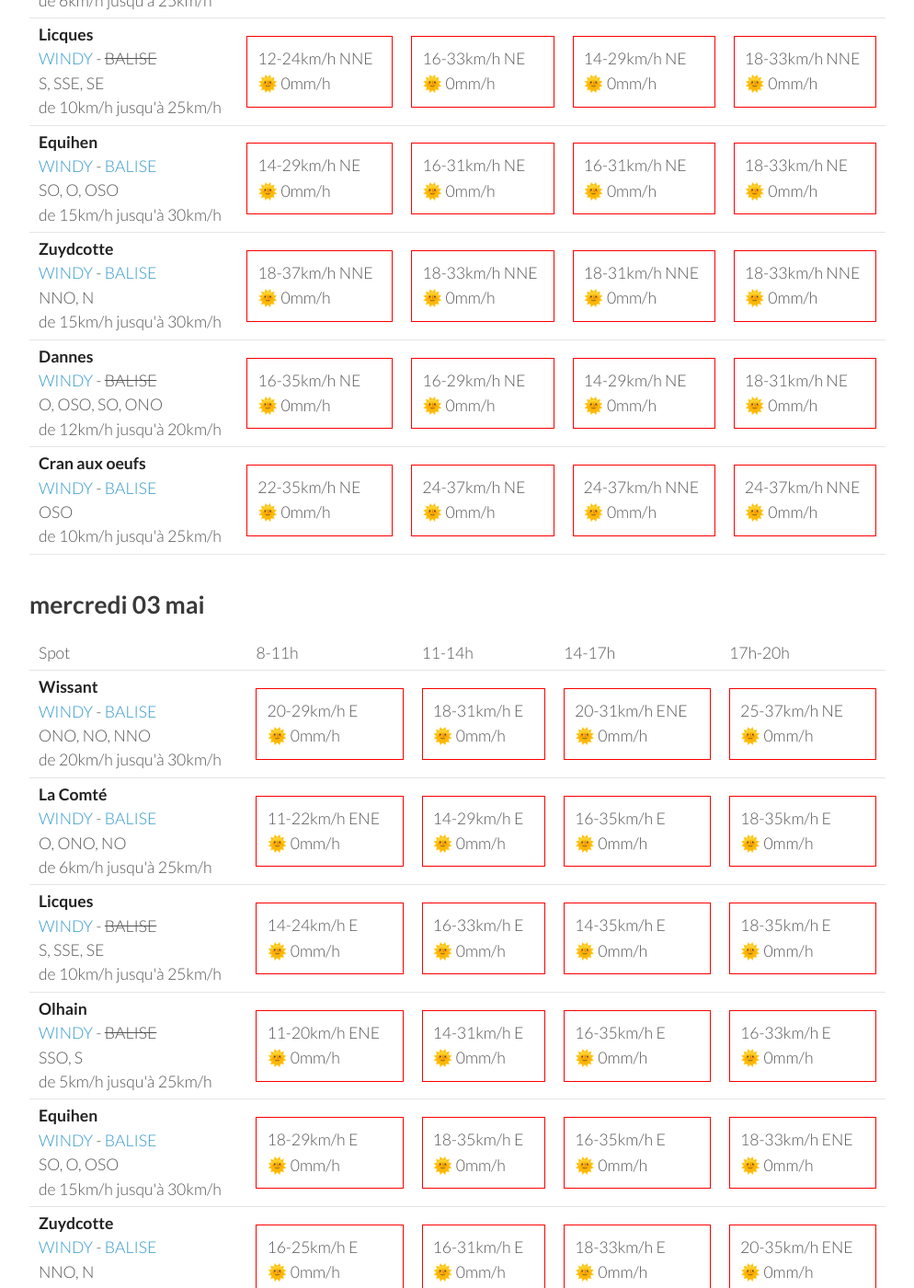
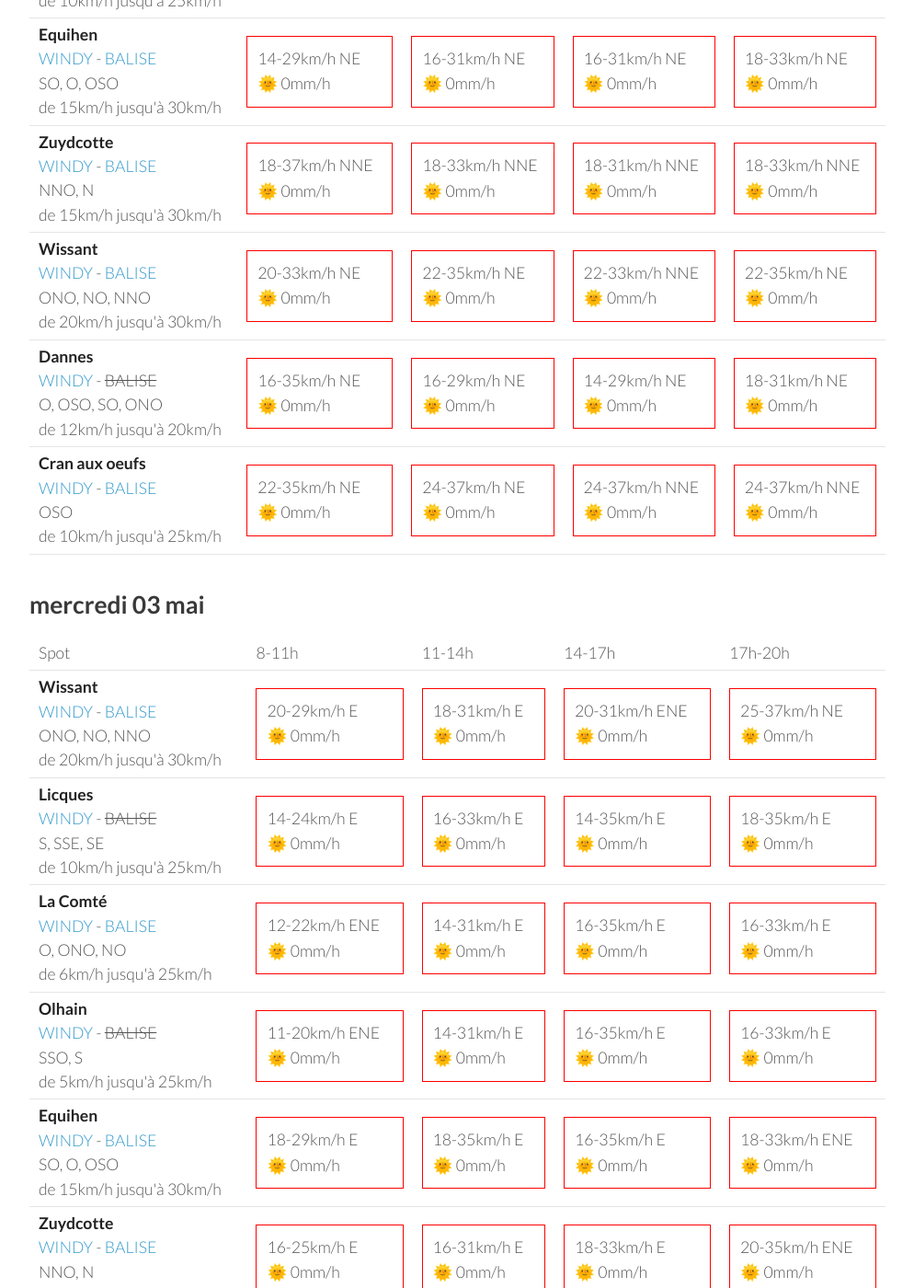
Before and after one commit to parapente-dans-le-nord/parapente-dans-le-nord.github.io, a Jekyll site: the page built from all.markdown, in a window 1280 px wide and 1400 px high, scrolled down 2455 px. Shown: the whole window at 92% size, without its empty margins (26-1020 px from the left). Built offline with Jekyll 4.4.1, drawn with Linux system fonts in a browser that asks for light colours; some of the changed text lies outside the part shown.

Commit message:
update index.markdown

```diff
--- a/all.markdown
+++ b/all.markdown
@@ -74,10 +74,10 @@ page mise à jour le lundi 01 mai 10:03
 <tr>
         <td><strong>Wissant</strong><br><a href="https://windy.com/50.885/1.653?50.488,1.653,8,m:e3XagdU">WINDY</a> - <span class=""><a href="https://balisemeteo.com/balise_histo.php?idBalise=159">BALISE</a> </span><br> <span class="vent-favorable">ONO, NO, NNO</span><br><span class="force-vent">de 20km/h jusqu'à 30km/h</span> </td>
 
-            <td><div class="not-flyable"><p>11-16km/h OSO</p><p>🌞 0mm/h</p></div></td>
-            <td><div class="not-flyable"><p>16-25km/h O</p><p>🌞 0mm/h</p></div></td>
-            <td><div class="not-flyable"><p>18-27km/h OSO</p><p>🌞 0mm/h</p></div></td>
-            <td><div class="not-flyable"><p>18-29km/h OSO</p><p>🌞 0mm/h</p></div></td>
+            <td><div class="not-flyable"><p>20-29km/h O</p><p>🌞 0mm/h</p></div></td>
+            <td><div class="not-flyable"><p>12-22km/h O</p><p>🌞 0mm/h</p></div></td>
+            <td><div class="not-flyable"><p>20-31km/h OSO</p><p>🌞 0mm/h</p></div></td>
+            <td><div class="not-flyable"><p>14-37km/h O</p><p>🌞 0mm/h</p></div></td>
 
 
     </tr>
@@ -188,16 +188,6 @@ page mise à jour le lundi 01 mai 10:03
 
     </tr>
 <tr>
-        <td><strong>Wissant</strong><br><a href="https://windy.com/50.885/1.653?50.488,1.653,8,m:e3XagdU">WINDY</a> - <span class=""><a href="https://balisemeteo.com/balise_histo.php?idBalise=159">BALISE</a> </span><br> <span class="vent-favorable">ONO, NO, NNO</span><br><span class="force-vent">de 20km/h jusqu'à 30km/h</span> </td>
-
-            <td><div class="not-flyable"><p>20-29km/h NE</p><p>🌞 0mm/h</p></div></td>
-            <td><div class="not-flyable"><p>20-31km/h ENE</p><p>🌞 0mm/h</p></div></td>
-            <td><div class="not-flyable"><p>20-31km/h NE</p><p>🌞 0mm/h</p></div></td>
-            <td><div class="not-flyable"><p>24-33km/h NE</p><p>🌞 0mm/h</p></div></td>
-
-
-    </tr>
-<tr>
         <td><strong>La Comté</strong><br><a href="https://windy.com/50.426/2.500?50.025,2.499,8">WINDY</a> - <span class=""><a href="https://balisemeteo.com/balise.php?idBalise=">BALISE</a> </span><br> <span class="vent-favorable">O, ONO, NO</span><br><span class="force-vent">de 6km/h jusqu'à 25km/h</span> </td>
 
             <td><div class="not-flyable"><p>12-24km/h NNE</p><p>🌞 0mm/h</p></div></td>
@@ -234,6 +224,16 @@ page mise à jour le lundi 01 mai 10:03
             <td><div class="not-flyable"><p>18-33km/h NNE</p><p>🌞 0mm/h</p></div></td>
             <td><div class="not-flyable"><p>18-31km/h NNE</p><p>🌞 0mm/h</p></div></td>
             <td><div class="not-flyable"><p>18-33km/h NNE</p><p>🌞 0mm/h</p></div></td>
+
+
+    </tr>
+<tr>
+        <td><strong>Wissant</strong><br><a href="https://windy.com/50.885/1.653?50.488,1.653,8,m:e3XagdU">WINDY</a> - <span class=""><a href="https://balisemeteo.com/balise_histo.php?idBalise=159">BALISE</a> </span><br> <span class="vent-favorable">ONO, NO, NNO</span><br><span class="force-vent">de 20km/h jusqu'à 30km/h</span> </td>
+
+            <td><div class="not-flyable"><p>20-33km/h NE</p><p>🌞 0mm/h</p></div></td>
+            <td><div class="not-flyable"><p>22-35km/h NE</p><p>🌞 0mm/h</p></div></td>
+            <td><div class="not-flyable"><p>22-33km/h NNE</p><p>🌞 0mm/h</p></div></td>
+            <td><div class="not-flyable"><p>22-35km/h NE</p><p>🌞 0mm/h</p></div></td>
 
 
     </tr>
@@ -284,22 +284,22 @@ page mise à jour le lundi 01 mai 10:03
 
     </tr>
 <tr>
-        <td><strong>La Comté</strong><br><a href="https://windy.com/50.426/2.500?50.025,2.499,8">WINDY</a> - <span class=""><a href="https://balisemeteo.com/balise.php?idBalise=">BALISE</a> </span><br> <span class="vent-favorable">O, ONO, NO</span><br><span class="force-vent">de 6km/h jusqu'à 25km/h</span> </td>
-
-            <td><div class="not-flyable"><p>11-22km/h ENE</p><p>🌞 0mm/h</p></div></td>
-            <td><div class="not-flyable"><p>14-29km/h E</p><p>🌞 0mm/h</p></div></td>
-            <td><div class="not-flyable"><p>16-35km/h E</p><p>🌞 0mm/h</p></div></td>
-            <td><div class="not-flyable"><p>18-35km/h E</p><p>🌞 0mm/h</p></div></td>
-
-
-    </tr>
-<tr>
         <td><strong>Licques</strong><br><a href="https://windy.com/50.786/1.936?50.388,1.934,8">WINDY</a> - <span class="no-balise"> BALISE </span><br> <span class="vent-favorable">S, SSE, SE</span><br><span class="force-vent">de 10km/h jusqu'à 25km/h</span> </td>
 
             <td><div class="not-flyable"><p>14-24km/h E</p><p>🌞 0mm/h</p></div></td>
             <td><div class="not-flyable"><p>16-33km/h E</p><p>🌞 0mm/h</p></div></td>
             <td><div class="not-flyable"><p>14-35km/h E</p><p>🌞 0mm/h</p></div></td>
             <td><div class="not-flyable"><p>18-35km/h E</p><p>🌞 0mm/h</p></div></td>
+
+
+    </tr>
+<tr>
+        <td><strong>La Comté</strong><br><a href="https://windy.com/50.426/2.500?50.025,2.499,8">WINDY</a> - <span class=""><a href="https://balisemeteo.com/balise.php?idBalise=">BALISE</a> </span><br> <span class="vent-favorable">O, ONO, NO</span><br><span class="force-vent">de 6km/h jusqu'à 25km/h</span> </td>
+
+            <td><div class="not-flyable"><p>12-22km/h ENE</p><p>🌞 0mm/h</p></div></td>
+            <td><div class="not-flyable"><p>14-31km/h E</p><p>🌞 0mm/h</p></div></td>
+            <td><div class="not-flyable"><p>16-35km/h E</p><p>🌞 0mm/h</p></div></td>
+            <td><div class="not-flyable"><p>16-33km/h E</p><p>🌞 0mm/h</p></div></td>
 
 
     </tr>
@@ -482,10 +482,10 @@ page mise à jour le lundi 01 mai 10:03
 <tr>
         <td><strong>La Comté</strong><br><a href="https://windy.com/50.426/2.500?50.025,2.499,8">WINDY</a> - <span class=""><a href="https://balisemeteo.com/balise.php?idBalise=">BALISE</a> </span><br> <span class="vent-favorable">O, ONO, NO</span><br><span class="force-vent">de 6km/h jusqu'à 25km/h</span> </td>
 
-            <td><div class="not-flyable"><p>14-24km/h E</p><p>🌞 0mm/h</p></div></td>
-            <td><div class="not-flyable"><p>14-33km/h SE</p><p>🌞 0mm/h</p></div></td>
-            <td><div class="not-flyable"><p>14-33km/h SSE</p><p>🌞 0mm/h</p></div></td>
-            <td><div class="not-flyable"><p>18-37km/h SO</p><p>🌞 0mm/h</p></div></td>
+            <td><div class="not-flyable"><p>12-22km/h E</p><p>🌞 0mm/h</p></div></td>
+            <td><div class="not-flyable"><p>16-31km/h ESE</p><p>🌞 0mm/h</p></div></td>
+            <td><div class="not-flyable"><p>16-31km/h SE</p><p>🌞 0mm/h</p></div></td>
+            <td><div class="not-flyable"><p>16-31km/h SSO</p><p>🌧 0.3mm/h</p></div></td>
 
 
     </tr>
@@ -576,6 +576,16 @@ page mise à jour le lundi 01 mai 10:03
 
     </tr>
 <tr>
+        <td><strong>La Comté</strong><br><a href="https://windy.com/50.426/2.500?50.025,2.499,8">WINDY</a> - <span class=""><a href="https://balisemeteo.com/balise.php?idBalise=">BALISE</a> </span><br> <span class="vent-favorable">O, ONO, NO</span><br><span class="force-vent">de 6km/h jusqu'à 25km/h</span> </td>
+
+            <td><div class="not-flyable"><p>16-29km/h SSO</p><p>🌞 0mm/h</p></div></td>
+            <td><div class="not-flyable"><p>16-42km/h SSO</p><p>🌞 0mm/h</p></div></td>
+            <td><div class="not-flyable"><p>25-48km/h SO</p><p>🌧 3.6mm/h</p></div></td>
+            <td><div class="not-flyable"><p>22-48km/h OSO</p><p>🌧 0.4mm/h</p></div></td>
+
+
+    </tr>
+<tr>
         <td><strong>Licques</strong><br><a href="https://windy.com/50.786/1.936?50.388,1.934,8">WINDY</a> - <span class="no-balise"> BALISE </span><br> <span class="vent-favorable">S, SSE, SE</span><br><span class="force-vent">de 10km/h jusqu'à 25km/h</span> </td>
 
             <td><div class="not-flyable"><p>18-35km/h SSO</p><p>🌞 0mm/h</p></div></td>
@@ -612,16 +622,6 @@ page mise à jour le lundi 01 mai 10:03
             <td><div class="not-flyable"><p>29-44km/h SSO</p><p>🌧 0.2mm/h</p></div></td>
             <td><div class="not-flyable"><p>31-44km/h SO</p><p>🌧 0.9mm/h</p></div></td>
             <td><div class="not-flyable"><p>31-46km/h SO</p><p>🌞 0mm/h</p></div></td>
-
-
-    </tr>
-<tr>
-        <td><strong>La Comté</strong><br><a href="https://windy.com/50.426/2.500?50.025,2.499,8">WINDY</a> - <span class=""><a href="https://balisemeteo.com/balise.php?idBalise=">BALISE</a> </span><br> <span class="vent-favorable">O, ONO, NO</span><br><span class="force-vent">de 6km/h jusqu'à 25km/h</span> </td>
-
-            <td><div class="not-flyable"><p>18-33km/h SO</p><p>🌞 0mm/h</p></div></td>
-            <td><div class="not-flyable"><p>20-44km/h SSO</p><p>🌞 0mm/h</p></div></td>
-            <td><div class="not-flyable"><p>20-44km/h SO</p><p>🌧 6mm/h</p></div></td>
-            <td><div class="not-flyable"><p>9-38km/h SO</p><p>🌧 3.1mm/h</p></div></td>
 
 
     </tr>
@@ -722,6 +722,16 @@ page mise à jour le lundi 01 mai 10:03
 
     </tr>
 <tr>
+        <td><strong>La Comté</strong><br><a href="https://windy.com/50.426/2.500?50.025,2.499,8">WINDY</a> - <span class=""><a href="https://balisemeteo.com/balise.php?idBalise=">BALISE</a> </span><br> <span class="vent-favorable">O, ONO, NO</span><br><span class="force-vent">de 6km/h jusqu'à 25km/h</span> </td>
+
+            <td><div class="not-flyable"><p>9-16km/h SSO</p><p>🌞 0mm/h</p></div></td>
+            <td><div class="not-flyable"><p>7-20km/h S</p><p>🌞 0mm/h</p></div></td>
+            <td><div class="not-flyable"><p>11-24km/h S</p><p>🌧 0.4mm/h</p></div></td>
+            <td><div class="not-flyable"><p>9-24km/h SSO</p><p>🌞 0mm/h</p></div></td>
+
+
+    </tr>
+<tr>
         <td><strong>Cran aux oeufs</strong><br><a href="https://windy.com/50.847/1.584?50.451,1.582,8,m:e3TagdN">WINDY</a> - <span class=""><a href="https://www.meteociel.fr/temps-reel/obs_villes.php?code2=7004">BALISE</a> </span><br> <span class="vent-favorable">OSO</span><br><span class="force-vent">de 10km/h jusqu'à 25km/h</span> </td>
 
             <td><div class="not-flyable"><p>12-20km/h SSO</p><p>🌞 0mm/h</p></div></td>
--- a/index.markdown
+++ b/index.markdown
@@ -7,7 +7,7 @@ title:  "Ou ça vole"
 {: .links}
 
 # Prevision Windy, modèle Arome
-page mise à jour le lundi 01 mai 10:03
+page mise à jour le lundi 01 mai 13:03
 
 
 
```
Also changed, not shown: other parts of all.markdown (+1 -1 lines).
